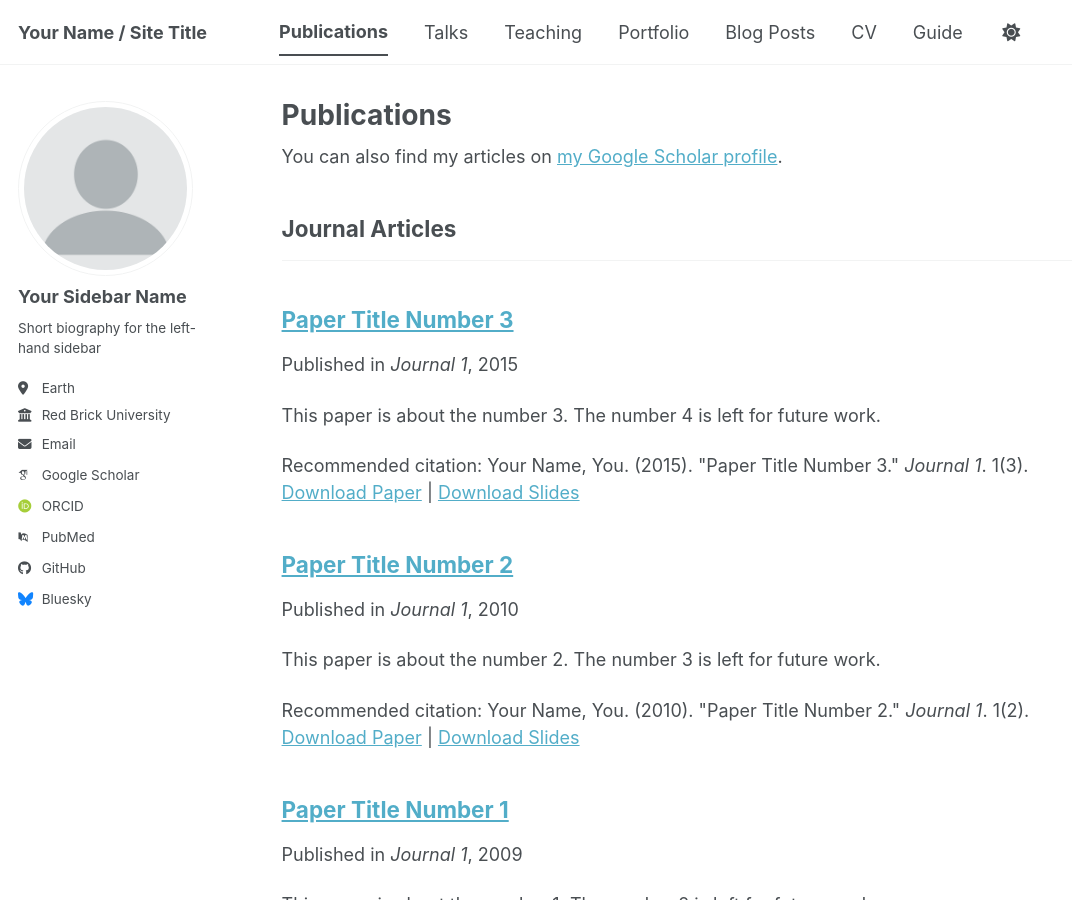
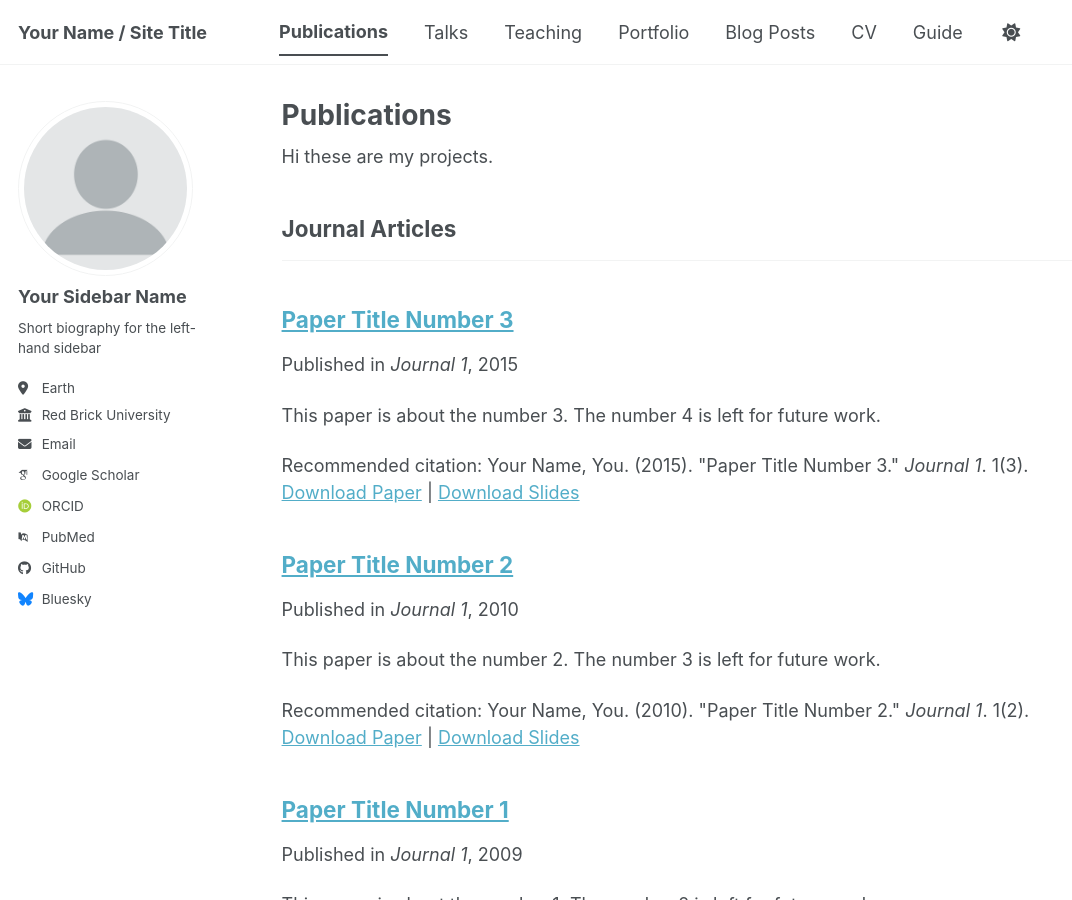
Before and after one commit to ilakiya-yuvarani-paulraj/ilakiya-yuvarani-paulraj.github.io, a Jekyll site: the page built from _pages/publications.html, in a window 1280 px wide and 900 px high. Shown: the whole window, without its empty margins (0-1072 px from the left). Built offline with Jekyll 4.4.1, drawn with Linux system fonts in a browser that asks for light colours; some web fonts are replaced; a script bundle is joined from its source files by our own code; library files that are not in the unit come from our copies.

Commit message:
Update publications.html

```diff
--- a/_pages/publications.html
+++ b/_pages/publications.html
@@ -6,7 +6,7 @@
 ---
 
 {% if site.author.googlescholar %}
-  <div class="wordwrap">You can also find my articles on <a href="{{site.author.googlescholar}}">my Google Scholar profile</a>.</div>
+  <div class="wordwrap">Hi these are my projects</a>.</div>
 {% endif %}
 
 {% include base_path %}
```
